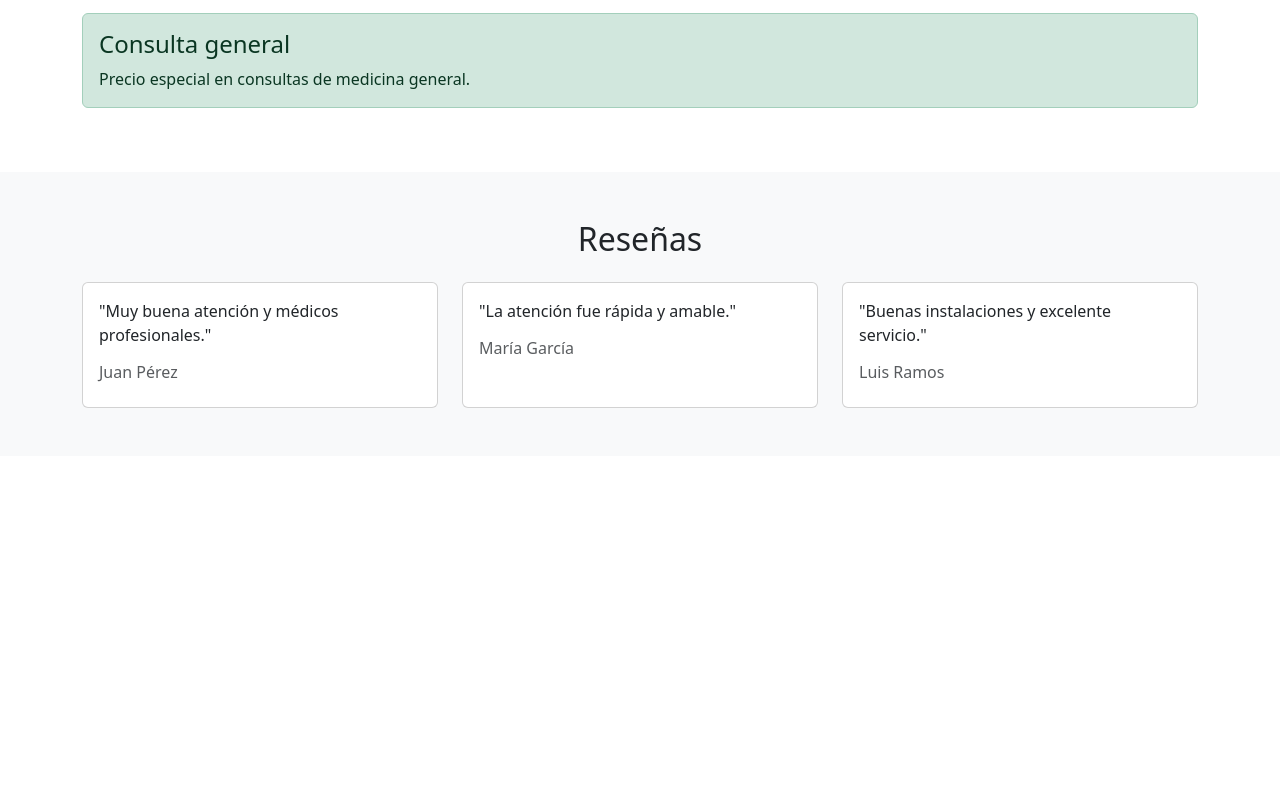
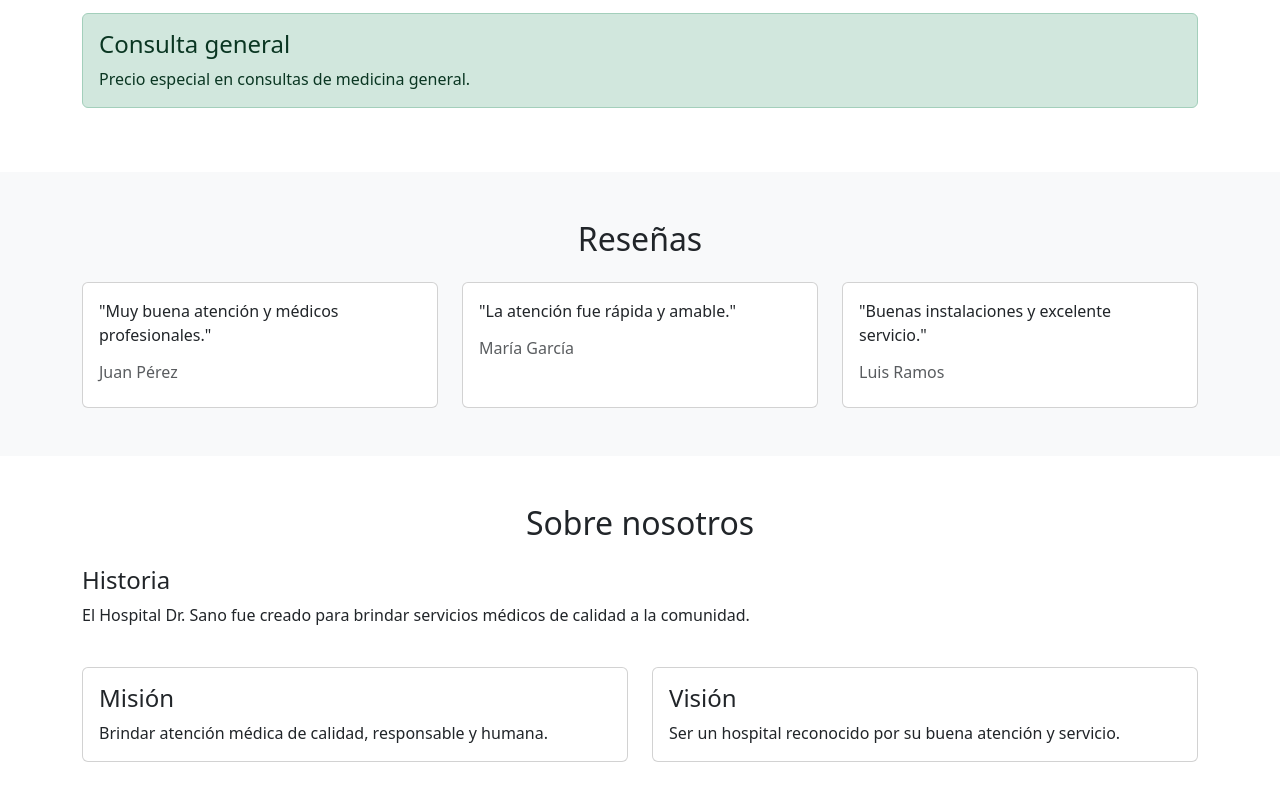
Before and after one commit to MritzS/WebHospitalDrSano, an Angular app: page / in a window 1280 px wide. Shown: the part 1040-1840 px from the top of the page. Before the commit the page ends 1496 px from the top, so only its background shows below. Built offline with nearby package versions, Linux system fonts and the light colour scheme.

Commit message:
añadida seccion historia

```diff
--- a/src/app/Components/componente7/componente7.html
+++ b/src/app/Components/componente7/componente7.html
@@ -1 +1,38 @@
-<p>componente7 works!</p>
+<section id="nosotros" class="py-5">
+    <div class="container">
+        <h2 class="text-center mb-4">Sobre nosotros</h2>
+
+        <h4>Historia</h4>
+
+        <p>
+            El Hospital Dr. Sano fue creado para brindar servicios médicos
+            de calidad a la comunidad.
+        </p>
+
+        <div class="row g-4 mt-3">
+            <div class="col-md-6">
+                <div class="card h-100">
+                    <div class="card-body">
+                        <h4 class="card-title">Misión</h4>
+
+                        <p class="card-text">
+                            Brindar atención médica de calidad, responsable y humana.
+                        </p>
+                    </div>
+                </div>
+            </div>
+
+            <div class="col-md-6">
+                <div class="card h-100">
+                    <div class="card-body">
+                        <h4 class="card-title">Visión</h4>
+
+                        <p class="card-text">
+                            Ser un hospital reconocido por su buena atención y servicio.
+                        </p>
+                    </div>
+                </div>
+            </div>
+        </div>
+    </div>
+</section>
--- a/src/app/app.html
+++ b/src/app/app.html
@@ -4,3 +4,4 @@
 <app-componente4></app-componente4>
 <app-componente5></app-componente5>
 <app-componente6></app-componente6>
+<app-componente7></app-componente7>
--- a/src/app/app.ts
+++ b/src/app/app.ts
@@ -6,9 +6,10 @@ import { Componente3 } from './Components/componente3/componente3';
 import { Componente4 } from './Components/componente4/componente4';
 import { Componente5 } from './Components/componente5/componente5';
 import { Componente6 } from './Components/componente6/componente6';
+import { Componente7 } from './Components/componente7/componente7';
 
 @Component({
-  imports: [RouterOutlet, Componente1, Componente2, Componente3, Componente4, Componente5, Componente6],
+  imports: [RouterOutlet, Componente1, Componente2, Componente3, Componente4, Componente5, Componente6, Componente7],
   selector: 'app-root',
   styleUrl: './app.css',
   templateUrl: './app.html',
```
